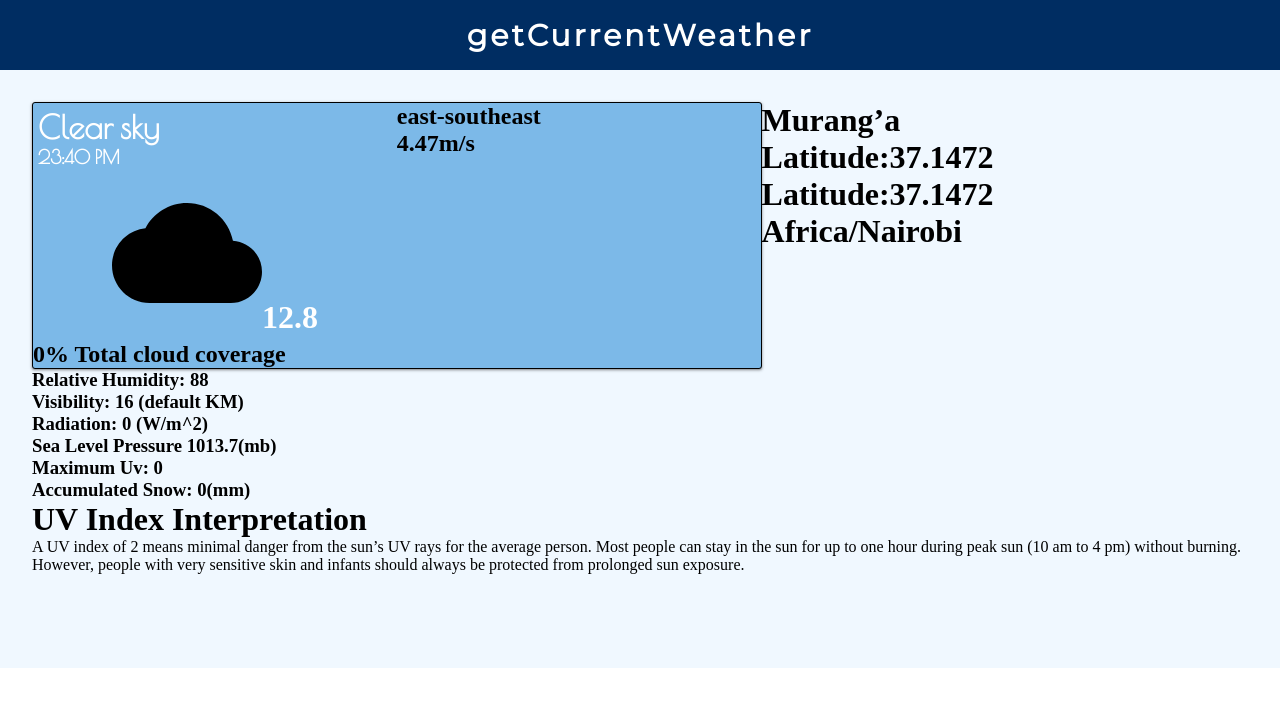
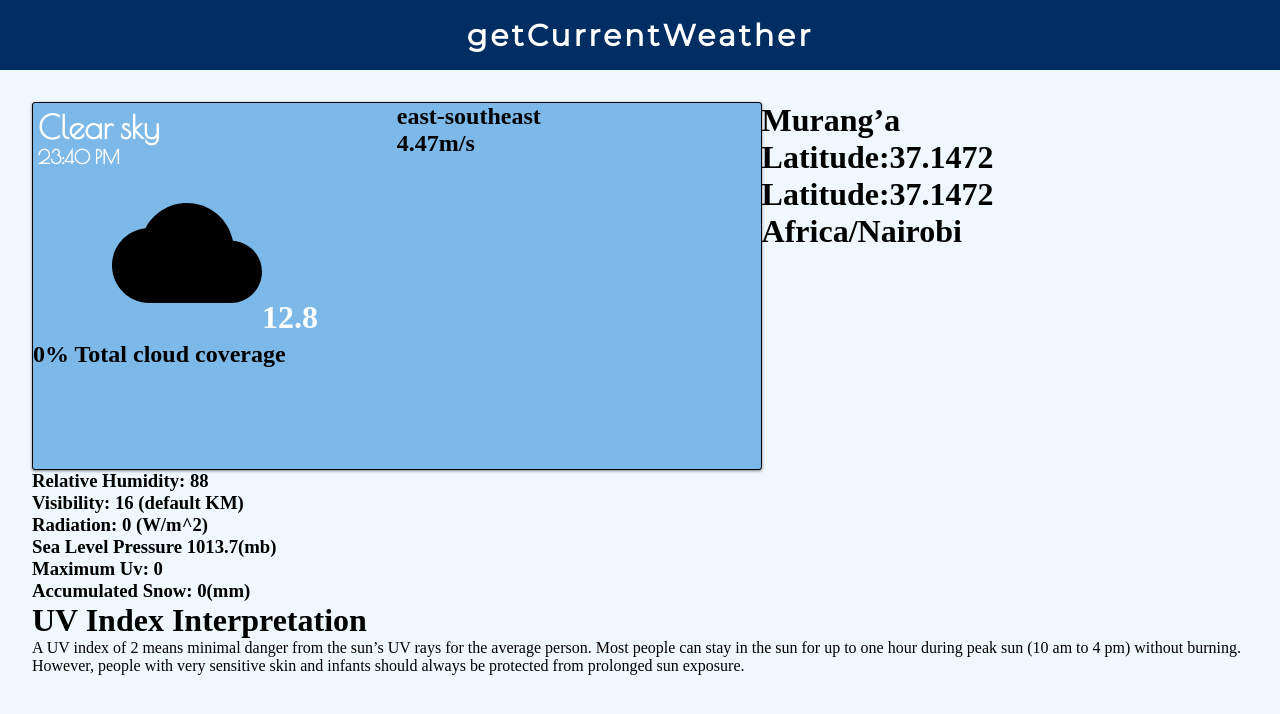
Before and after one commit to steeeved/ubiquitous-octo-barnacle, a React (Create React App) app: page /weather in a window 1280 px wide. Shown: the top 714 px of the page. Built offline with nearby package versions, Linux system fonts and the light colour scheme; no server answers; a web font is replaced by a local one.

Commit message:
Success!

```diff
--- a/src/index.scss
+++ b/src/index.scss
@@ -10,10 +10,13 @@
   --LeftCard-color: #72a0c1;
   --BottomCard-color: #6cb4ee;
   --BottomLeftCard-color: #0066b2;
+  --span-color: #c37e07;
 
   --navBar-font: 'Montserrat', sans-serif;
   --home-font: 'Reem Kufi Fun', cursive;
   --main-font: 'Poiret One', cursive;
+
+  --size: 5px;
 }
 
 * {
@@ -21,3 +24,8 @@
   padding: 0;
   box-sizing: border-box;
 }
+
+.App {
+  width: 100vw;
+  height: 100vh;
+}
```
